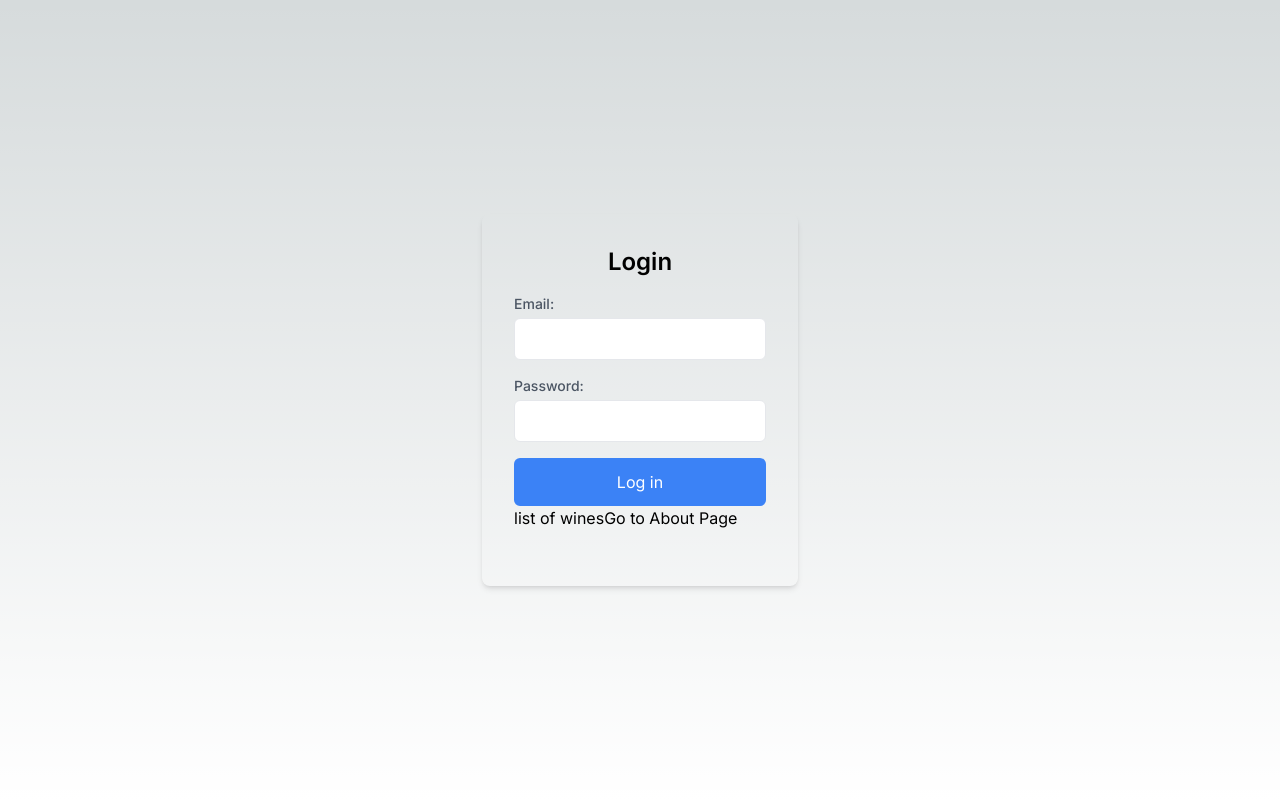
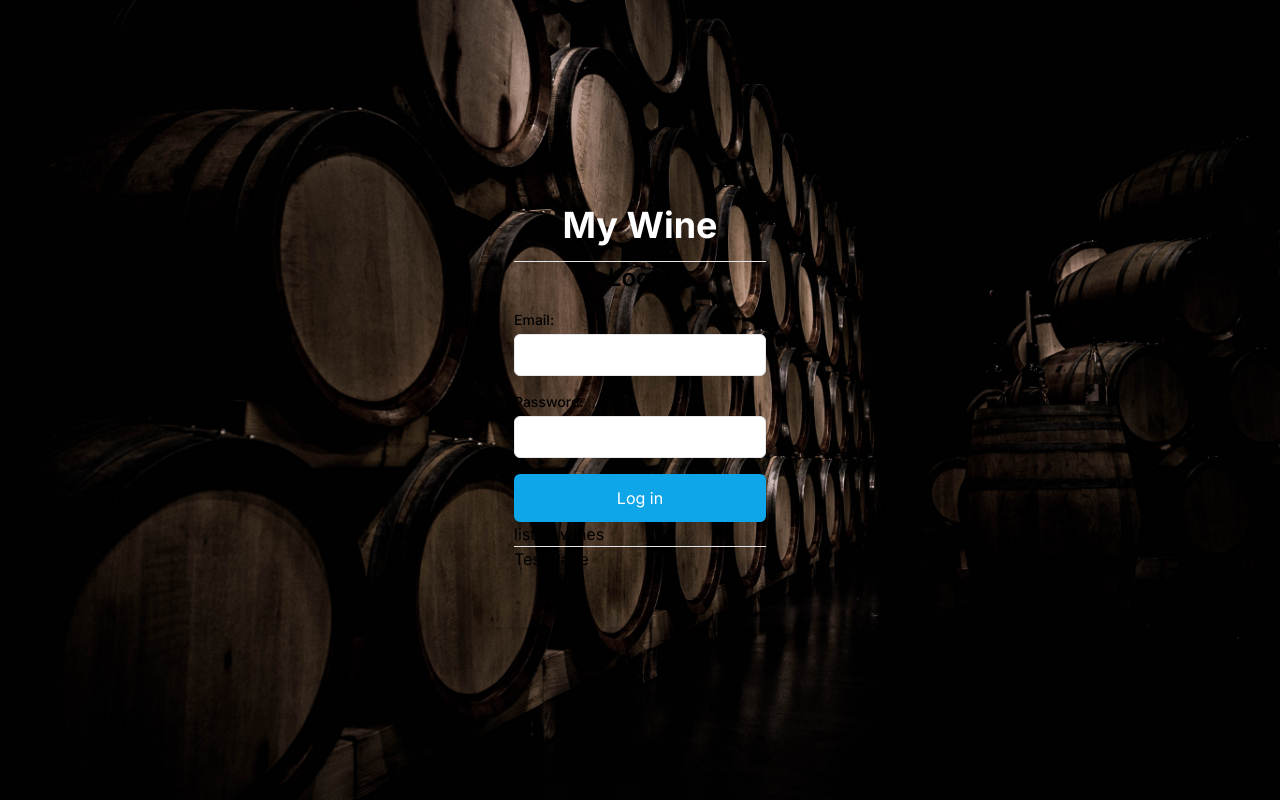
Before and after one commit to SG-studi0/my-wine-app, a Next.js app: page / in a window 1280 px wide. Built offline with nearby package versions, Linux system fonts and the light colour scheme.

Commit message:
login-look
modified-login-look

```diff
--- /dev/null
+++ b/app/add-wine/add-wine.tsx
@@ -0,0 +1,3 @@
+export default function FirstPost() {
+    return <h1>First Post</h1>;
+  }
--- a/app/globals.css
+++ b/app/globals.css
@@ -18,13 +18,18 @@
 
 body {
   color: rgb(var(--foreground-rgb));
-  background: linear-gradient(
+  /* background: linear-gradient(
       to bottom,
       transparent,
       rgb(var(--background-end-rgb))
     )
-    rgb(var(--background-start-rgb));
-
+    rgb(var(--background-start-rgb)); */
+    background-image: url('../app/Img/background-main.jpg');
+    background-size: cover;
+    background-position:center;
+    background-repeat:no-repeat;
+    height: 100vh;
+    margin: 0;
 }
 input{
   color: black;
--- a/app/list-wines/list-wines.tsx
+++ b/app/list-wines/list-wines.tsx
@@ -1,12 +1,16 @@
-import React from 'react';
+import React from "react";
+import { sql } from "@vercel/postgres";
 
-const ListWines = () => {
+export default async function ListWines({}: {}): Promise<JSX.Element> {
+  const { rows } = await sql`SELECT * from wine`;
+
   return (
     <div>
-      <h1>About Page</h1>
-      <p>This is the About page content.</p>
+      {rows.map((row) => (
+        <div key={row.id}>
+          {row.id} - {row.Name}
+        </div>
+      ))}
     </div>
   );
-};
-
-export default ListWines;
+}
--- a/app/page.tsx
+++ b/app/page.tsx
@@ -7,13 +7,18 @@ export default function Home() {
     <main>
       <div className="flex justify-center items-center h-screen">
         <form className=" p-8 rounded-lg shadow-md">
+          <h1 className="text-4xl font-bold text-center text-white mb-4">
+            My Wine
+          </h1>
+          <hr />
           <h2 className=" flex justify-center items-center text-2xl font-semibold mb-4">
             Login
           </h2>
+          <h2 />
           <div className="mb-4">
             <label
               htmlFor="email"
-              className="block text-sm font-medium text-gray-600"
+              className="block text-sm font-medium text-white-600"
             >
               Email:
             </label>
@@ -27,7 +32,7 @@ export default function Home() {
           <div className="mb-4">
             <label
               htmlFor="password"
-              className="block text-sm font-medium text-gray-600"
+              className="block text-sm font-medium text-white-600"
             >
               Password:
             </label>
@@ -39,15 +44,18 @@ export default function Home() {
             />
           </div>
           <div className="mb-6">
-            <button
-              type="submit"
-              className="w-full bg-blue-500 text-white p-3 rounded-md hover:bg-blue-600"
-            >
-              Log in
-            </button>
+            <Link href="/">
+              <button
+                type="submit"
+                className="w-full bg-sky-500 text-white p-3 rounded-md hover:bg-sky-600"
+              >
+                Log in
+              </button>
+            </Link>
             <div>
               <Link href="/list-wines/list-wines">list of wines</Link>
-              <Link href="pages/about">Go to About Page</Link>
+              <hr />
+              <Link href=".next/server/app/one/two">Test Page</Link>
             </div>
           </div>
         </form>
--- a/tsconfig.json
+++ b/tsconfig.json
@@ -22,6 +22,6 @@
       "@/*": ["./*"]
     }
   },
-  "include": ["next-env.d.ts", "**/*.ts", "**/*.tsx", ".next/types/**/*.ts", "app/list-wines/list-wines.tsx"],
+  "include": ["next-env.d.ts", "**/*.ts", "**/*.tsx", ".next/types/**/*.ts", "app/list-wines/list-wines.tsx", "app/add-wine/two.js"],
   "exclude": ["node_modules"]
 }
```
Also changed, not shown: app/Img/background-main.jpg (added), app/add-edit-wines/add-edit-wines.tsx (deleted).
